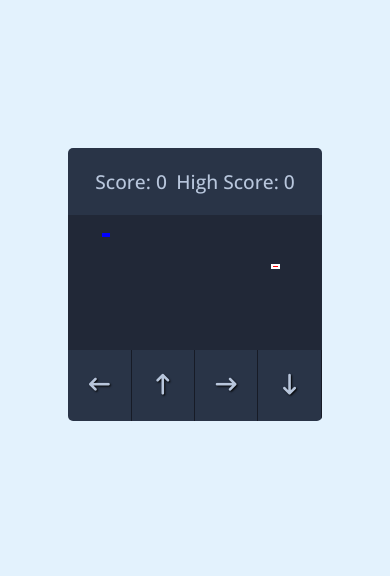
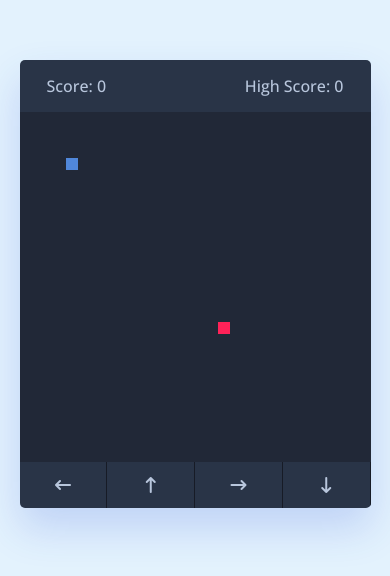
Before and after one commit to chenr03/Snake, a plain HTML site: page index.html in a window 390 px wide. Shown: the part 138-714 px from the top of the page. Drawn offline with nearby package versions, Linux system fonts and the light colour scheme.

Commit message:
changed a few things in the js and added a media query

```diff
--- a/script.js
+++ b/script.js
@@ -1,7 +1,7 @@
 const playBoard = document.querySelector(".play-board");
-    const scoreElement = document.querySelector(".score")
-    const highScoreElement = document.querySelector('.high-score')
-    const controls = document.querySelectorAll(".controls i")
+const scoreElement = document.querySelector(".score");
+const highScoreElement = document.querySelector(".high-score");
+const controls = document.querySelectorAll(".controls i");
 
 let gameOver = false;
 let foodX, foodY;
@@ -11,91 +11,83 @@
 let setIntervalId;
 let score = 0;
 
-    // Getting high-score from the local storage
-    let highScore = localStorage.getItem('high-score') || 0;
-    highScoreElement.innerText =  `High Score:  ${highScore}`
+// Getting high score from the local storage
+let highScore = localStorage.getItem("high-score") || 0;
+highScoreElement.innerText = `High Score: ${highScore}`;
 
-
-    const changeFoodPosition = () => {
-        // This function passes a random value of between 0 and 30 as a food position
+const updateFoodPosition = () => {
+    // Passing a random 1 - 30 value as food position
     foodX = Math.floor(Math.random() * 30) + 1;
     foodY = Math.floor(Math.random() * 30) + 1;
 }
 
 const handleGameOver = () => {
-        // this function clears the timer and reloads the page on game over
+    // Clearing the timer and reloading the page on game over
     clearInterval(setIntervalId);
-        alert("Game Over! Try Again ...? ");
+    alert("Game Over! Play Again...");
     location.reload();
 }
 
-    const changeDirection = (e) => {
-        // changing velocity value based on key press
-        if (e.key === 'ArrowUp' && velocityY != 1) {
+const changeDirection = e => {
+    // Changing velocity value based on key press
+    if(e.key === "ArrowUp" && velocityY != 1) {
         velocityX = 0;
         velocityY = -1;
-        } else if (e.key === "ArrowDown" && velocityY != -1) {
+    } else if(e.key === "ArrowDown" && velocityY != -1) {
         velocityX = 0;
         velocityY = 1;
-        } else if (e.key === "ArrowLeft" && velocityX != 1) {
+    } else if(e.key === "ArrowLeft" && velocityX != 1) {
         velocityX = -1;
         velocityY = 0;
-        } else if (e.key === "ArrowRight" && velocityX != -1) {
+    } else if(e.key === "ArrowRight" && velocityX != -1) {
         velocityX = 1;
         velocityY = 0;
     }
+}
+// Calling changeDirection on each key click and passing key dataset value as an object
+controls.forEach(button => button.addEventListener
+                                            ("click", () => changeDirection
+                                            ({ key: button.dataset.key })));
 
-
-        controls.forEach(key => {
-            // calling changeDirection on each key click and passing key dataset value as an object
-            key.addEventListener("click", () => changeDirection({ key: key.dataset.key }))
-        })
-    }
 const initGame = () => {
     if(gameOver) return handleGameOver();
-            let htmlMarkup = `<div class="food" style="grid-area: ${foodY} / ${foodX} "></div>`;
+    let html = `<div class="food" style="grid-area: ${foodY} / ${foodX}"></div>`;
+    // Checking if the snake hit the food
+    if(snakeX === foodX && snakeY === foodY) {
+        updateFoodPosition();
+        snakeBody.push([foodY, foodX]); // Pushing food position to snake body array
+        score++; // increment score by 1
+        highScore = score >= highScore ? score : highScore;
 
-            if(snakeX === foodX && snakeY === foodY) {
-                changeFoodPosition();
-                snakeBody.push([foodX, foodY]) //pushing food position to snake body array
-                score++; // increment score by 1
+        localStorage.setItem("high-score", highScore);
+        scoreElement.innerText = `Score: ${score}`;
+        highScoreElement.innerText = `High Score: ${highScore}`;
+    }
+    // Updating the snake's head position based on the current velocity
+    snakeX += velocityX;
+    snakeY += velocityY;
 
-                highScore = score >= highScore ? score : highScore;
-                localStorage.setItem('high-score', highScore)
-                scoreElement.innerText = `Score: ${score}`
-                highScoreElement.innerText =  `High Score:  ${highScore}`
-            }
-
+    // Shifting forward the values of the elements in the snake body by one
     for (let i = snakeBody.length - 1; i > 0; i--) {
-                // Shifting forward the values of the elements in the snake body by one
         snakeBody[i] = snakeBody[i - 1];
     }
 
-            snakeBody[0] = [snakeX, snakeY]; // Setting first element of snake body to current snake position.
+    snakeBody[0] = [snakeX, snakeY]; // Setting first element of snake body to current snake position
 
-            // Updating the Snake's head position based on the current velocity
-            snakeX += velocityX;
-            snakeY += velocityY;
-
-            // Checking if the snake's head is out of the wall, if so setting gameOver to true
-            if(snakeX <= 0 || snakeX > 30 || snakeY <= 0 || snakeY > 30 ) {
-                gameOver = true;
+    // Checking if the snake's head is out of wall, if so setting gameOver to true
+    if(snakeX <= 0 || snakeX > 30 || snakeY <= 0 || snakeY > 30) {
+        return gameOver = true;
     }
-
-            for (let i = 0; i< snakeBody.length; i++) {
-                // Adding a <div> for each part of the snake's body
-                htmlMarkup += `<div class="snake" style="grid-area: ${snakeBody[i][1]} / ${snakeBody[i][0]} "></div>`;
-                // checking if the snake hit its own body, if so set gameOver to true
-                if(i !== 0 && snakeBody[0][1] === snakeBody[i][1] && snakeBody [0][0] === snakeBody[i][0]) {
+    for (let i = 0; i < snakeBody.length; i++) {
+        // Adding a div for each part of the snake's body
+        html += `<div class="head" style="grid-area: ${snakeBody[i][1]} / ${snakeBody[i][0]}"></div>`;
+        // Checking if the snake head hit the body, if so set gameOver to true
+        if (i !== 0 && snakeBody[0][1] === snakeBody[i][1] && snakeBody[0][0] === snakeBody[i][0]) {
             gameOver = true;
         }
     }
-            playBoard.innerHTML = htmlMarkup;
+    playBoard.innerHTML = html;
 }
-
-
-        changeFoodPosition();
+updateFoodPosition();
 setIntervalId = setInterval(initGame, 100);
-        document.addEventListener('keyup', changeDirection);
-        document.addEventListener('keydown', changeDirection);
-        document.addEventListener('click', changeDirection);
+document.addEventListener("keyup", changeDirection);
--- a/style.css
+++ b/style.css
@@ -1,12 +1,11 @@
 /* Import Google font */
-@import url('https://fonts.googleapis.com/css2?family=Open+Sans:wght@400;500;600;700&display=sawp');
+@import url('https://fonts.googleapis.com/css2?family=Open+Sans:wght@400;500;600;700&display=swap');
 * {
     margin: 0;
     padding: 0;
     box-sizing: border-box;
     font-family: 'Open Sans', sans-serif;
 }
-
 body {
     display: flex;
     align-items: center;
@@ -14,59 +13,67 @@ body {
     min-height: 100vh;
     background: #E3F2FD;
 }
-
 .wrapper {
     width: 65vmin;
     height: 70vmin;
+    display: flex;
+    overflow: hidden;
+    flex-direction: column;
+    justify-content: center;
+    border-radius: 5px;
     background: #293447;
-    border-radius: 5px;
-    overflow: hidden;
-    display: flex;
-    flex-direction: column;
-
+    box-shadow: 0 20px 40px rgba(52, 87, 220, 0.2);
 }
-
 .game-details {
     color: #B8C6DC;
+    font-weight: 500;
     font-size: 1.2rem;
-    font-weight: 500;
     padding: 20px 27px;
     display: flex;
     justify-content: space-between;
 }
-
 .play-board {
+    height: 100%;
     width: 100%;
-    height: 100%;
+    display: grid;
     background: #212837;
-    display: grid;
     grid-template: repeat(30, 1fr) / repeat(30, 1fr);
 }
-
 .play-board .food {
-    background: red;
-    border: 2px double white;
+    background: #ff2258;
+}
+.play-board .head {
+    background: #5087da;
+}
+.controls {
+    display: none;
+    justify-content: space-between;
+}
+.controls i {
+    padding: 25px 0;
+    text-align: center;
+    font-size: 1.3rem;
+    color: #B8C6DC;
+    width: calc(100% / 4);
+    cursor: pointer;
+    border-right: 1px solid #171B26;
+}
 
 
+@media screen and (max-width: 800px) {
+    .wrapper {
+        width: 90vmin;
+        height: 115vmin;
     }
-
-.play-board .snake {
-    background: blue;
-
+    .game-details {
+        font-size: 1rem;
+        padding: 15px 27px;
     }
-
     .controls {
         display: flex;
-    justify-content: space-between;
     }
-
     .controls i {
-    color: #b8c6dc;
-    padding: 25px 0;
-    width: calc(100% / 4);
-    text-align: center;
-    cursor: pointer;
-    font-size: 1.3rem;
-    border-right: 1px solid #171b26;
-    text-shadow: 1px 1px 2px black;
+        padding: 15px 0;
+        font-size: 1rem;
     }
+}
```
Lines whose indentation alone changed are shown as unchanged.
